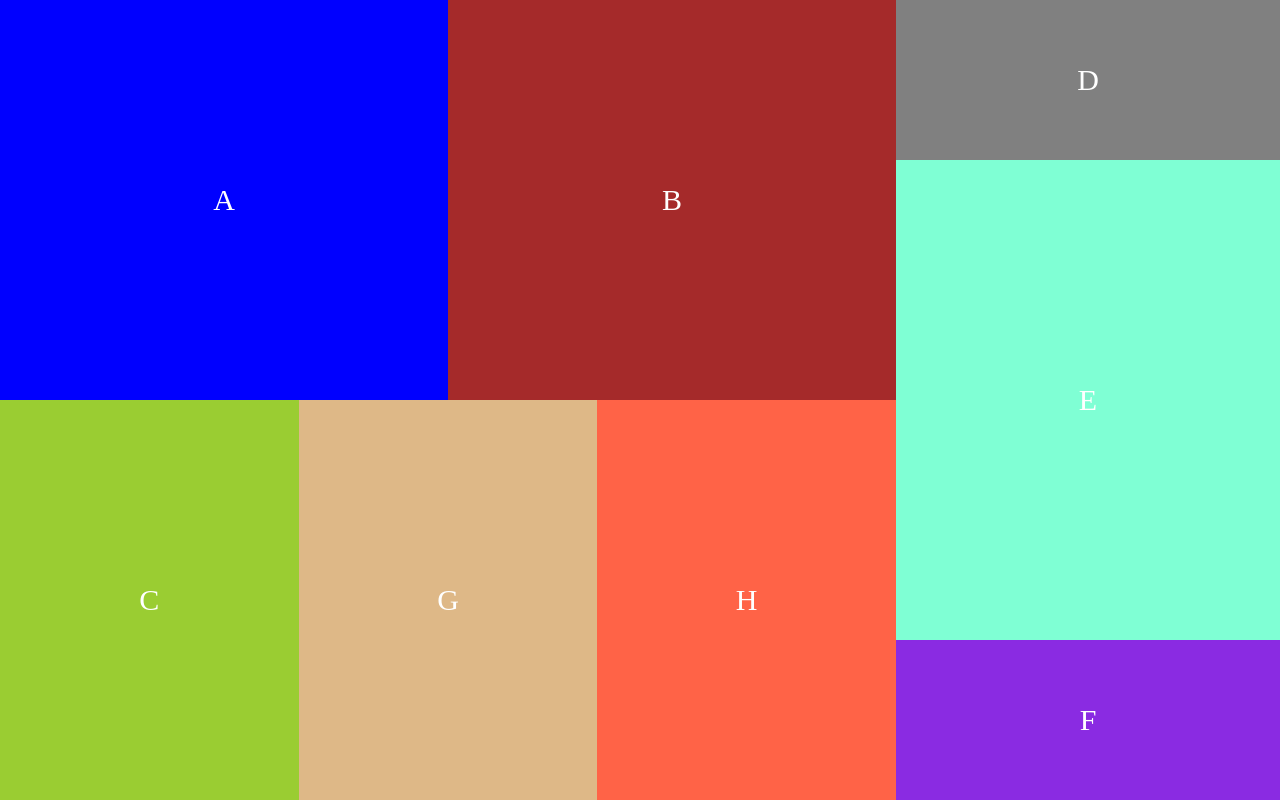
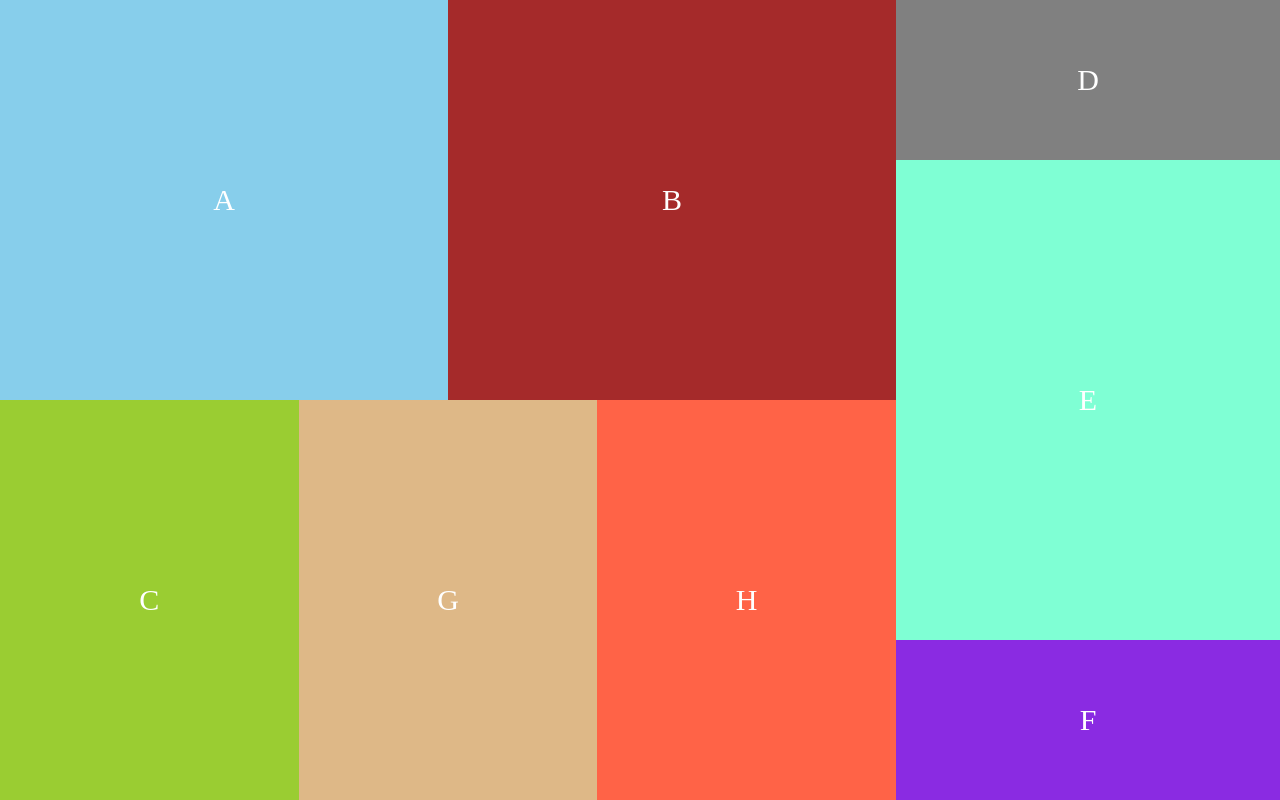
Before and after one commit to Projnajit/CSSpractice, a plain HTML site: page index.html in a window 1280 px wide. Drawn offline with Linux system fonts and the light colour scheme.

Commit message:
modified the color of a container in css and file name of html page

```diff
--- a/scratch.css
+++ b/scratch.css
@@ -40,7 +40,7 @@ body{
 .a{
     display: flex;
     flex-basis: 50%;
-    background:blue;
+    background:skyblue;
 
 }
 
```
Also changed, not shown: index.html (renamed from scratch.html).
